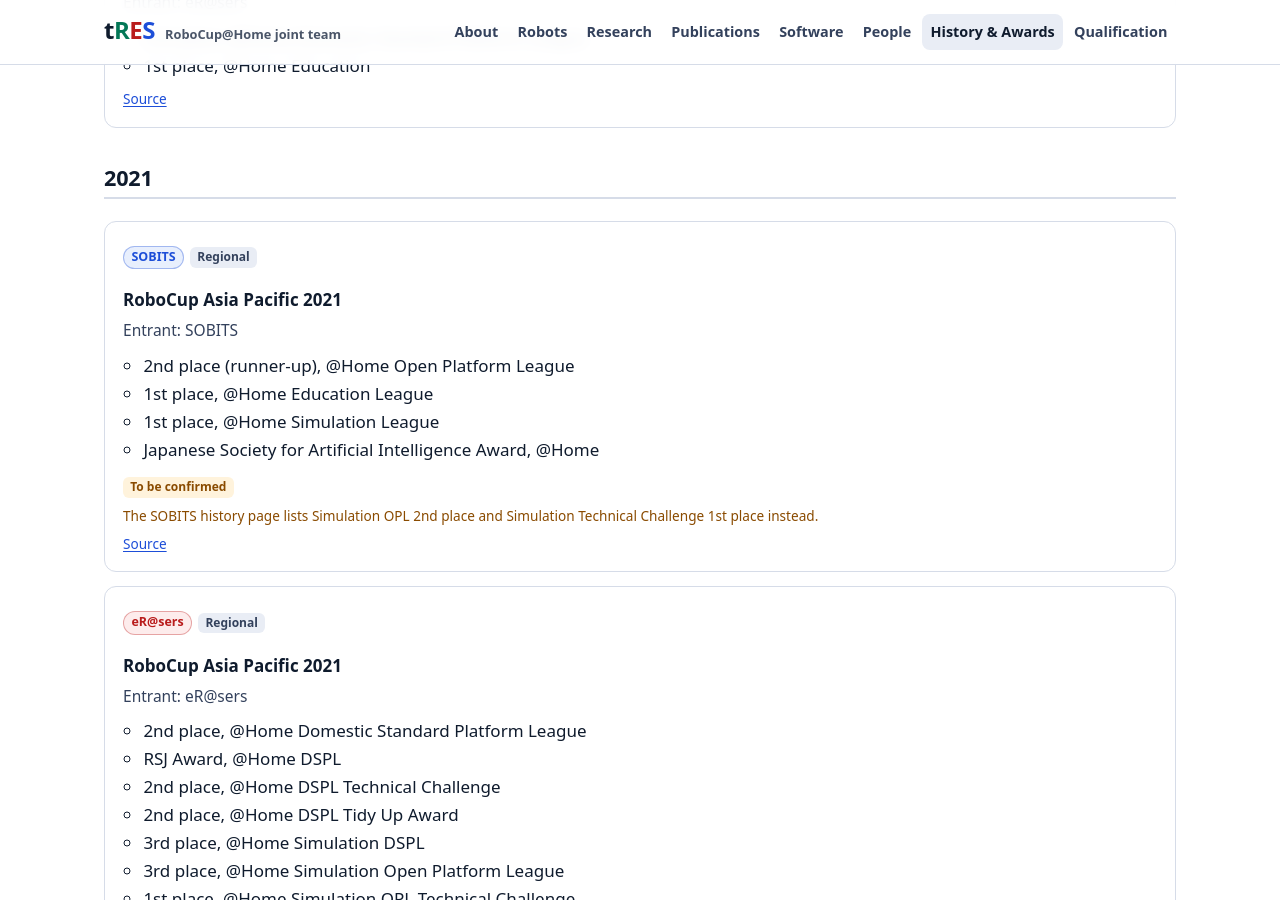
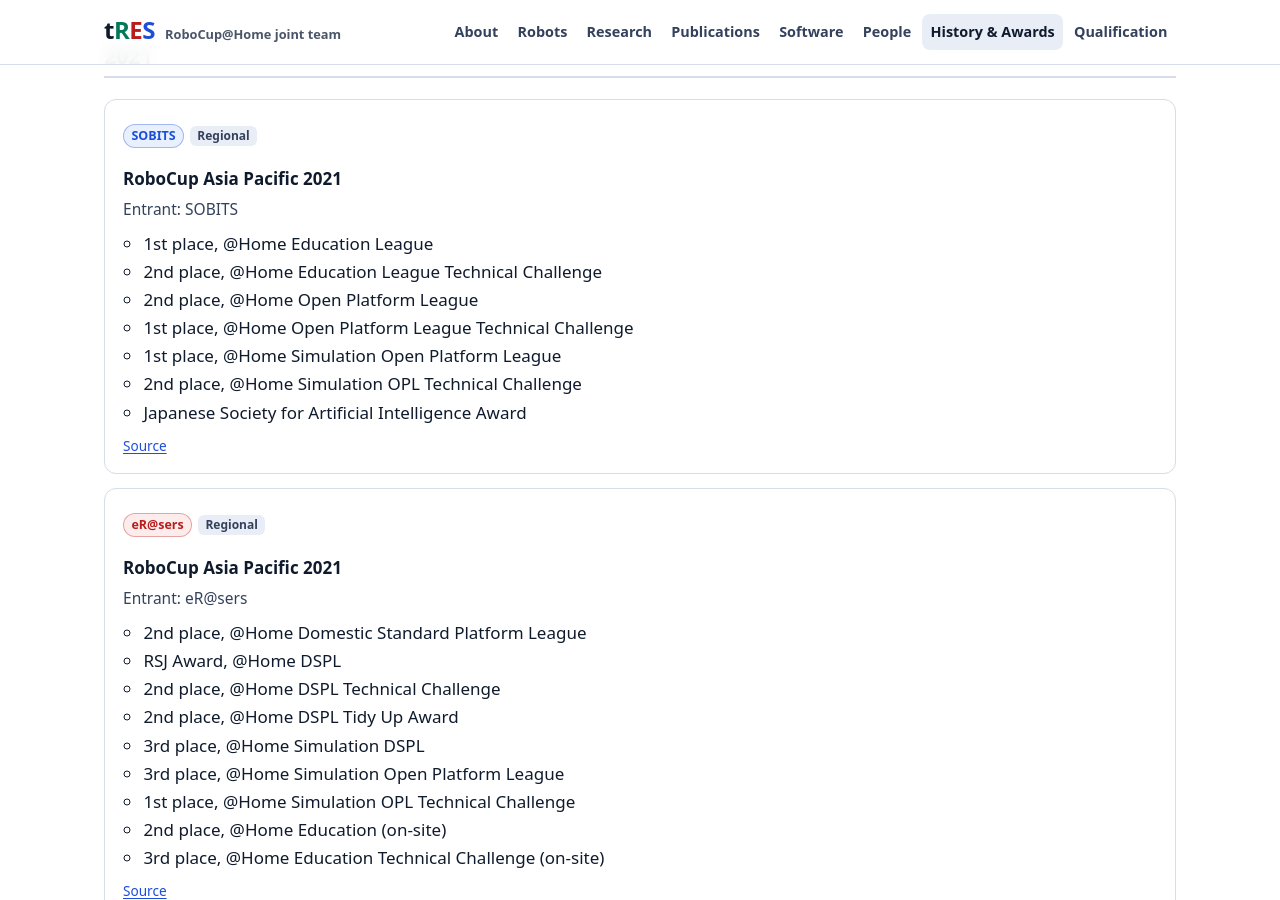
Before and after one commit to tRES-athome/tres-athome.github.io, a Jekyll site: the page built from history.html, in a window 1280 px wide and 900 px high, scrolled down 5918 px. Built offline with Jekyll 4.4.1, drawn with Linux system fonts in a browser that asks for light colours; some of the changed text lies outside the part shown.

Commit message:
Confirm SOBITS results for RCJ 2020, 2023, 2024 and RCAP 2021

```diff
--- a/_data/awards.yml
+++ b/_data/awards.yml
@@ -270,8 +270,7 @@
     - "1st place, @Home Open Platform League"
     - "1st place, @Home Simulation Open Platform League"
     - "4th place, @Home Education League"
-    - "5th place, @Home Domestic Standard Platform League (Special Award for Outstanding Effort)"
-  verify: "The league name for the 5th place differs between SOBITS pages (\"Domestic Service Platform League\" / \"Domestic Open Platform League\")."
+    - "5th place, @Home Domestic Service Platform League (Special Award for Outstanding Effort)"
   source: "https://teamsobits.github.io/publication.html"
 
 - date: "2023-07"
@@ -293,7 +292,6 @@
     - "1st place, @Home Simulation League"
     - "3rd place, @Home Education League"
     - "Participation, @Home Domestic Standard Platform League"
-  verify: "The SOBITS history page lists 2nd place (not 3rd) in the Education League."
   source: "https://teamsobits.github.io/publication.html"
 
 - date: "2023-03"
@@ -325,12 +323,14 @@
   teams: [sobits]
   entrant: "SOBITS"
   results:
-    - "2nd place (runner-up), @Home Open Platform League"
     - "1st place, @Home Education League"
-    - "1st place, @Home Simulation League"
-    - "Japanese Society for Artificial Intelligence Award, @Home"
-  verify: "The SOBITS history page lists Simulation OPL 2nd place and Simulation Technical Challenge 1st place instead."
-  source: "https://teamsobits.github.io/publication.html"
+    - "2nd place, @Home Education League Technical Challenge"
+    - "2nd place, @Home Open Platform League"
+    - "1st place, @Home Open Platform League Technical Challenge"
+    - "1st place, @Home Simulation Open Platform League"
+    - "2nd place, @Home Simulation OPL Technical Challenge"
+    - "Japanese Society for Artificial Intelligence Award"
+  source: "https://www.soka.ac.jp/news/2021/12/6698/"
 
 - date: "2020-12"
   event: "RoboCup Japan Open 2020 (online)"
@@ -340,7 +340,6 @@
   results:
     - "1st place, @Home Simulation League"
     - "2nd place, @Home Education League"
-  verify: "The SOBITS history page lists different 2020 results (e.g. Education 1st, OPL 1st)."
   source: "https://teamsobits.github.io/publication.html"
 
 - date: "2019-08"
```
Also changed, not shown: docs/OPEN-QUESTIONS.md (+2 -4 lines).
